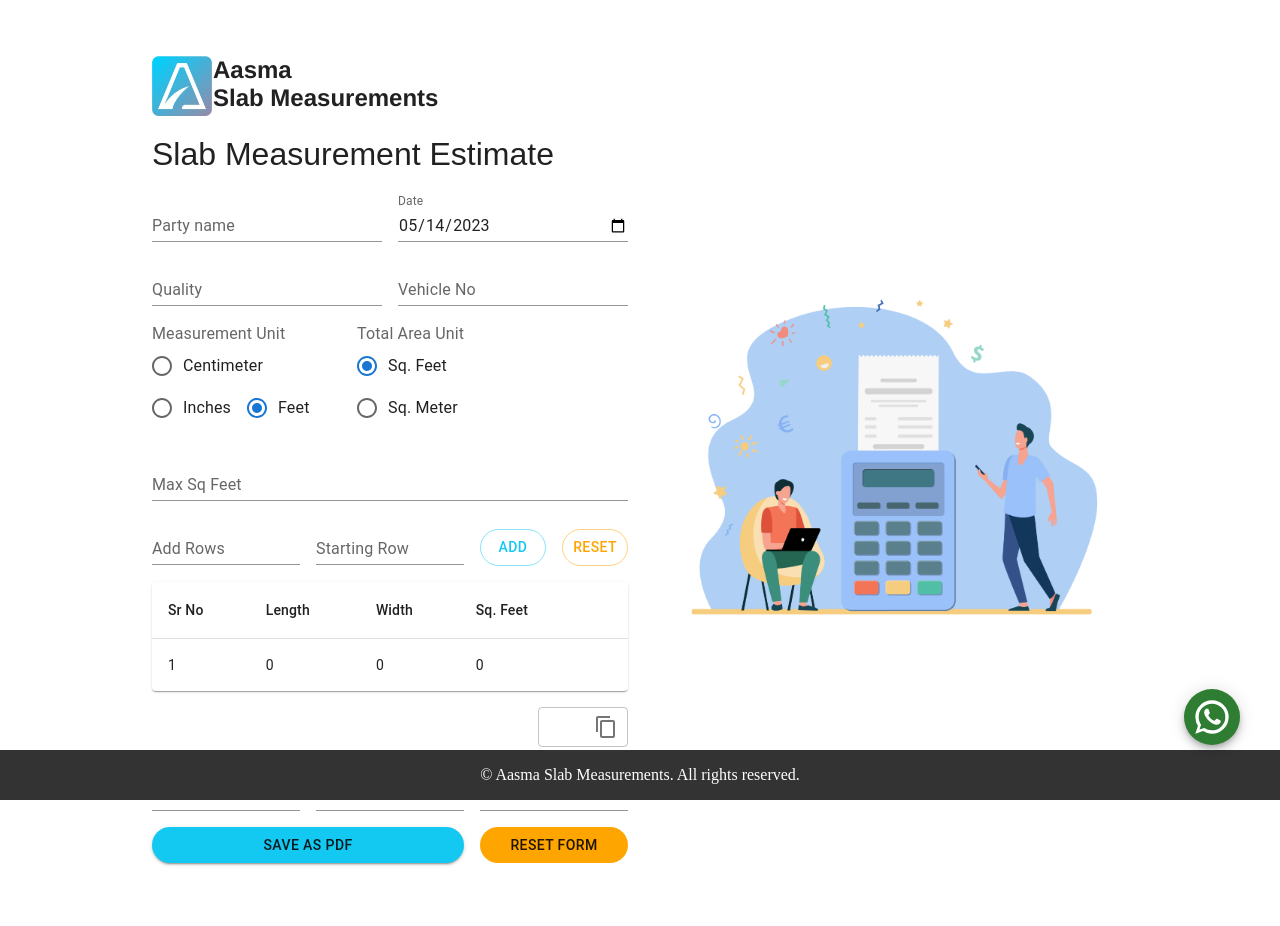
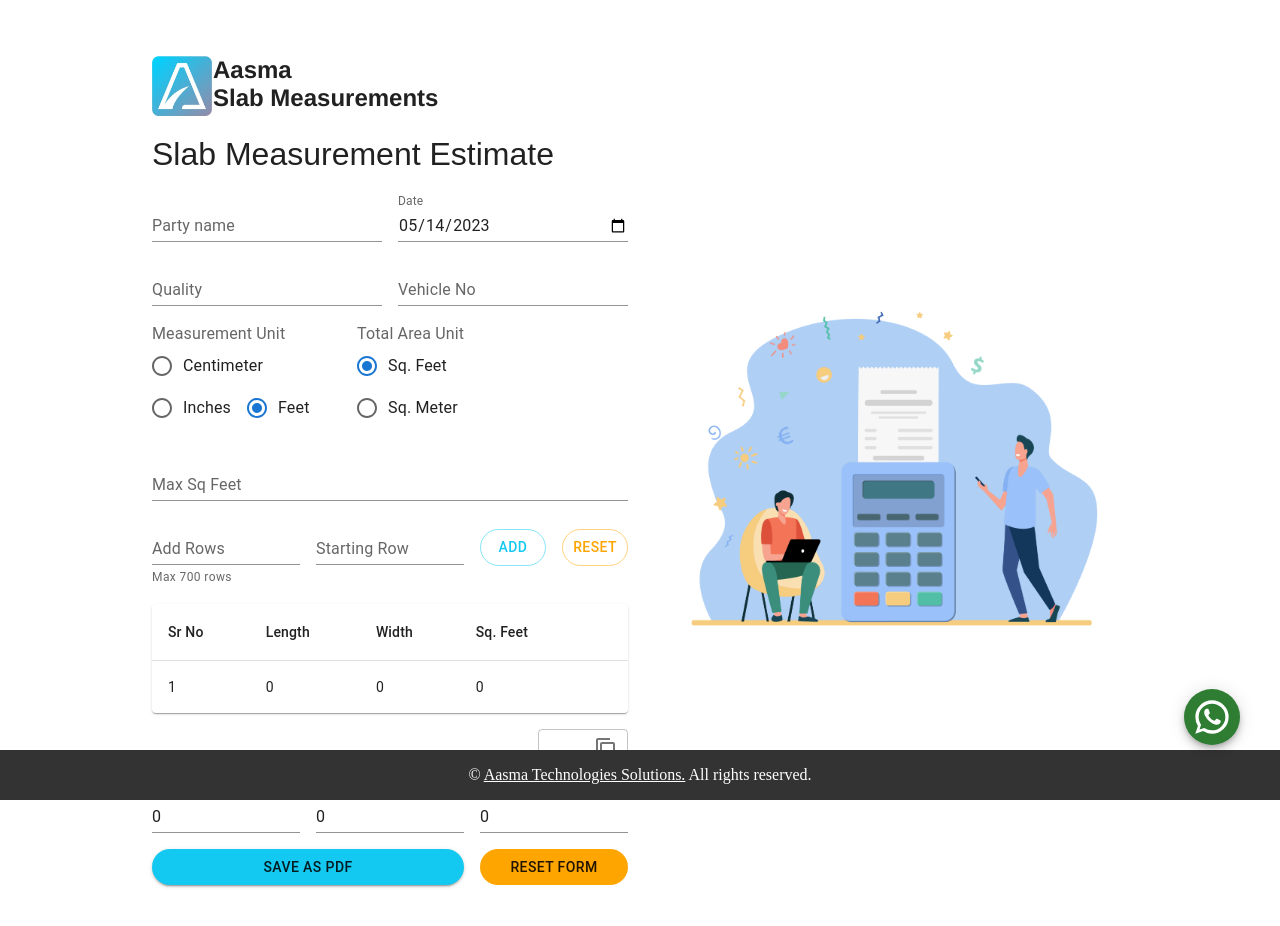
Before and after one commit to cibikumar-mv/Aasma, a React (Vite) app: page / in a window 1280 px wide. Shown: the top 926 px of the page. Built offline with nearby package versions, Linux system fonts and the light colour scheme; what @react-pdf/renderer would draw is missing.

Commit message:
footer hyperlink

```diff
--- a/package.json
+++ b/package.json
@@ -16,6 +16,7 @@
     "@mui/material": "^5.12.3",
     "@mui/x-data-grid": "^6.3.1",
     "@mui/x-data-grid-generator": "^6.3.1",
+    "@mui/x-date-pickers": "^6.4.0",
     "@react-pdf/renderer": "^3.1.9",
     "formik": "^2.2.9",
     "react": "^18.2.0",
--- a/src/components/PageLayout/PageLayout.tsx
+++ b/src/components/PageLayout/PageLayout.tsx
@@ -59,7 +59,18 @@ const PageLayout = () => {
       </main>
 
       <footer>
-        <p>© Aasma Slab Measurements. All rights reserved.</p>
+        <p>
+          ©{" "}
+          <a
+            style={{ color: "white" }}
+            href="https://aasmatechin.netlify.app/"
+            target="_blank"
+            rel="noopener noreferrer"
+          >
+            Aasma Technologies Solutions.
+          </a>{" "}
+          All rights reserved.
+        </p>
       </footer>
     </>
   );
--- a/src/pages/Slab/Slab.tsx
+++ b/src/pages/Slab/Slab.tsx
@@ -24,6 +24,7 @@ import {
   IconButton,
   Divider,
 } from "@mui/material";
+import { DateField } from "@mui/x-date-pickers/DateField";
 import CancelOutlinedIcon from "@mui/icons-material/CancelOutlined";
 import { Controller, useForm } from "react-hook-form";
 import useExitPrompt from "../../hooks/useExitPrompt";
@@ -419,6 +420,7 @@ const Slab = () => {
                     label="Date"
                     fullWidth
                     variant="standard"
+                    inputProps={{ max: "17-05-2023" }}
                     InputLabelProps={{ shrink: true }}
                     {...register("date")}
                   />
@@ -438,6 +440,7 @@ const Slab = () => {
                     label="Vehicle No"
                     fullWidth
                     variant="standard"
+                    InputProps={{ inputProps: { max: "18-05-2023" } }}
                     {...register("vehicleNo")}
                   />
                 </Grid>
@@ -509,6 +512,7 @@ const Slab = () => {
                     fullWidth
                     id="addRows"
                     label="Add Rows"
+                    helperText="Max 700 rows"
                     variant="standard"
                     type="number"
                     {...register("addRows")}
```
Also changed, not shown: 1 other file (tests, documents, lock files or other folders).
